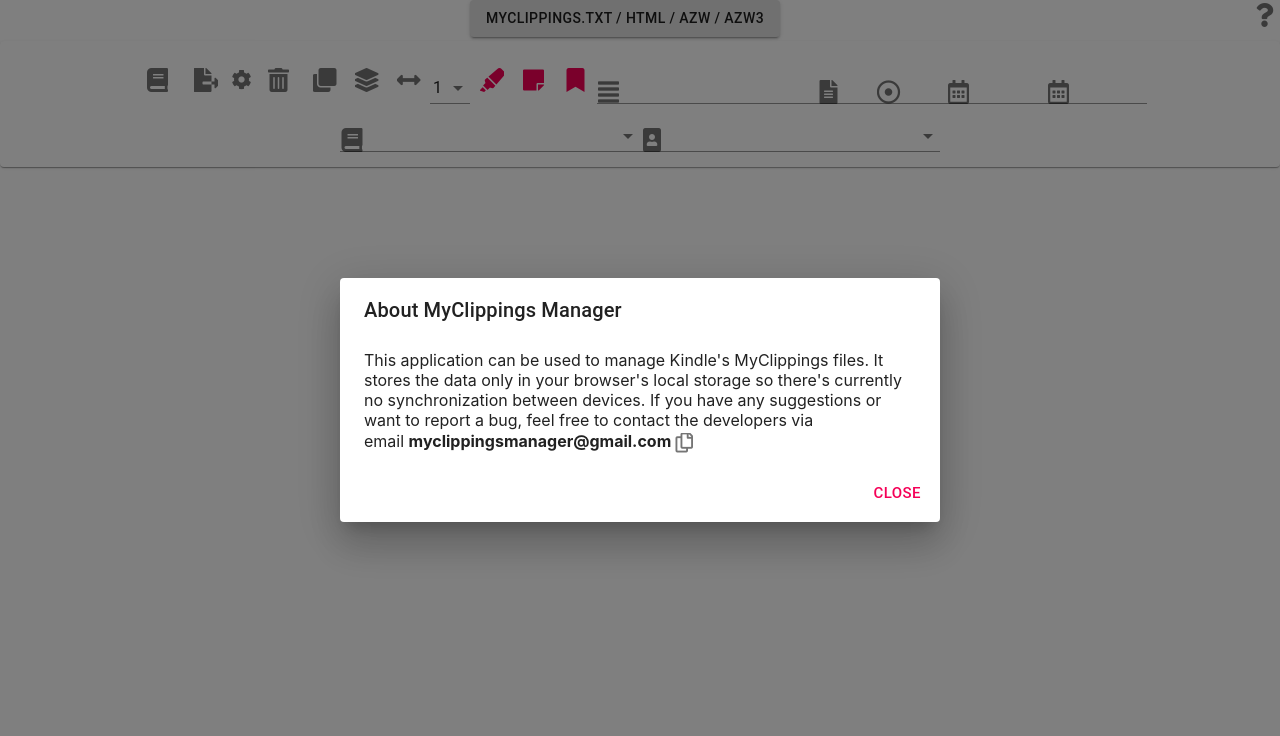
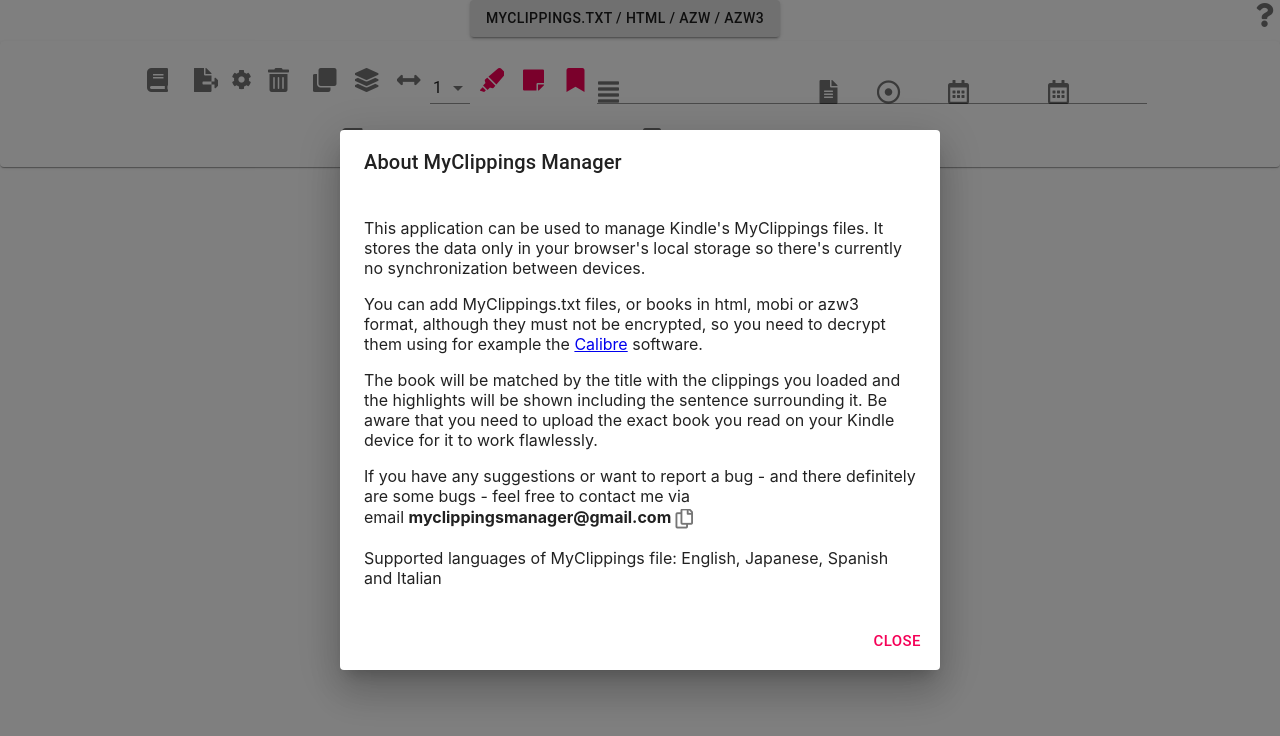
Before and after one commit to quirell/MyClippingsManager, a React (Create React App) app: page / in a window 1280 px wide. Both pictures are taken after a click on the button 1265 px from the left and 15 px from the top of the page. Shown: the top 736 px of the page. Built offline with nearby package versions, Linux system fonts and the light colour scheme.

Commit message:
Add hide / show books with deleted clippings Clean-up imports Reformat code

```diff
--- a/src/App.tsx
+++ b/src/App.tsx
@@ -18,7 +18,6 @@
 import {EmailConfiguration, EmailService} from "./export/email/EmailService";
 import Tooltip from "@material-ui/core/Tooltip";
 import {useSnackbar} from "notistack";
-import clsx from "clsx";
 import HelpModal from "./HelpModal";
 import {SimilarityClassifier} from "./clippings/SimilarityClassifier";
 
@@ -29,7 +28,8 @@
     return {
         renderOptions: {
             clippingsPerPage: 10,
-            name: "Exported Clippings.txt"
+            name: "Exported Clippings.txt",
+            clippingsPerFile: 100
         },
         emailConfiguration: {
             sendToKindleEmail: false,
@@ -65,7 +65,7 @@
         // only on init
     }, []);
 
-    async function convertBook() : Promise<Book | null>{
+    async function convertBook(): Promise<Book | null> {
         let htmlBook;
         try {
             htmlBook = await BookService.convertBook(bookFile.current!);
@@ -74,7 +74,7 @@
             enqueueSnackbar(`Failed to extract html from book ${e.message}`);
             return null;
         }
-        const book: Book = {...htmlBook, locations:0};
+        const book: Book = {...htmlBook, locations: 0};
         await BookStore.addBook(book);
         bookFile.current = null;
         return book;
@@ -85,7 +85,7 @@
 
         const book: Book | null = await convertBook();
 
-        if(!book){
+        if (!book) {
             setProcessingFile(false);
             return;
         }
@@ -262,10 +262,10 @@
             // If the clipping was note there might be highlights from which note has been removed, so update them
             updatedClippings[nextIndex++] = index !== -1 ? clippingsToUpdate[index] : current;
         }
-        if(deletedIndex > 0){
+        if (deletedIndex > 0) {
             // After delete we don't want to clear the cache of clippings before the removed element because it would
             // mess up colours
-            SimilarityClassifier.clearCache({clipping:updatedClippings[deletedIndex-1],index:deletedIndex-1})
+            SimilarityClassifier.clearCache({clipping: updatedClippings[deletedIndex - 1], index: deletedIndex - 1})
         }
         setClippings(updatedClippings);
         setClippingsCount(clippingsCount - 1);
@@ -323,12 +323,12 @@
                                setLocationModalOpen(false);
                                const book = await convertBook();
                                setProcessingFile(false);
-                               if(book)
+                               if (book)
                                    enqueueSnackbar(`Converted ${book.title}`);
                            }}
                            onAccept={handleBookInternal}
             />
-            <HelpModal open={helpModalOpen} onClose={() => setHelpModalOpen(false)} />
+            <HelpModal open={helpModalOpen} onClose={() => setHelpModalOpen(false)}/>
         </div>
     );
 };
--- a/src/HelpModal.tsx
+++ b/src/HelpModal.tsx
@@ -6,8 +6,6 @@
     DialogActions,
     DialogContent,
     DialogTitle,
-    Grid,
-    TextField,
     withStyles,
     WithStyles
 } from "@material-ui/core";
@@ -35,16 +33,30 @@
         >
             <DialogTitle>About MyClippings Manager</DialogTitle>
             <DialogContent>
-                This application can be used to manage Kindle's MyClippings files.
+                <p>This application can be used to manage Kindle's MyClippings files.
                     It stores the data only in your browser's local storage
                     so there's currently no synchronization between devices.
-
-                If you have any suggestions or want to report a bug,
-                feel free to contact the developers via email&nbsp;
+                </p>
+                <p>
+                    You can add MyClippings.txt files, or books in html, mobi or azw3 format,
+                    although they must not be encrypted, so you need to decrypt them using
+                    for example the <a href={"https://calibre-ebook.com/"}>Calibre</a> software.
+                </p>
+                <p>
+                    The book will be matched by the title with the clippings you loaded and the highlights will be shown
+                    including the sentence surrounding it.
+                    Be aware that you need to upload the exact book you read on your Kindle device for it to work
+                    flawlessly.
+                </p>
+                <p>
+                    If you have any suggestions or want to report a bug - and there definitely are some bugs -
+                    feel free to contact me via email&nbsp;
                     <b>
                         myclippingsmanager@gmail.com
                         <CopyToClipboard value={"myclippingsmanager@gmail.com"}/>
                     </b>
+                </p>
+                <p>Supported languages of MyClippings file: English, Japanese, Spanish and Italian</p>
             </DialogContent>
             <DialogActions>
                 <Button color={"secondary"} size={"large"} onClick={onClose}>Close</Button>
--- a/src/LocationModal.tsx
+++ b/src/LocationModal.tsx
@@ -28,7 +28,7 @@
     onLater: () => void
 }
 
-function LocationModal({open, onCancel, onAccept, classes,onLater}: Props) {
+function LocationModal({open, onCancel, onAccept, classes, onLater}: Props) {
     const locationsRef: any = React.useRef();
     return (
         <Dialog
--- a/src/books/BookRow.tsx
+++ b/src/books/BookRow.tsx
@@ -17,10 +17,12 @@
 
 interface Props {
     title: string,
-    deleted: (title: string) => void
+    // deleted: (title: string) => void
+    // restored: (title: string) => void
+    hideDeleted: boolean
 }
 
-export default function BookRow({title, deleted}: Props) {
+export default function BookRow({title, hideDeleted}: Props) {
     const classes = useStyles();
     const {enqueueSnackbar} = useSnackbar();
     const [info, setInfo] = React
@@ -83,6 +85,10 @@
         setEditable(false);
     }
 
+    if (hideDeleted && info.clippings == 0) {
+        return <></>
+    }
+
     return (
         <TableRow>
             <TableCell component="th" scope="row">{title}</TableCell>
@@ -99,7 +105,7 @@
             <TableCell align="right">
                 {
                     !editable &&
-                    <IconButton size={"small"} onClick={() => setEditable(true)} >
+                    <IconButton size={"small"} onClick={() => setEditable(true)}>
                         <Icon className={clsx("fas fa-edit")}/>
                     </IconButton>
                 }
--- a/src/books/BooksModal.tsx
+++ b/src/books/BooksModal.tsx
@@ -1,6 +1,16 @@
 import React from 'react';
-import {createStyles, Dialog, DialogContent, DialogTitle, withStyles, WithStyles} from "@material-ui/core";
+import {
+    Checkbox,
+    createStyles,
+    Dialog,
+    DialogContent,
+    DialogTitle,
+    Icon,
+    withStyles,
+    WithStyles
+} from "@material-ui/core";
 import BooksView from "./BooksView";
+import Tooltip from "@material-ui/core/Tooltip";
 
 const styles = createStyles({
     content: {
@@ -18,15 +28,31 @@
 
 function BooksModal({open, onClose, classes}: Props) {
 
+    const [hideDeleted, setHideDeleted] = React.useState(true);
+    const handleChange = (name: string) => (event: React.ChangeEvent<any>) => {
+        const value = event.target.type === "checkbox" ? event.target.checked : event.target.value;
+        setHideDeleted(value);
+    };
     return (
         <Dialog
             open={open}
             onClose={onClose}
             maxWidth={"lg"}
+            fullWidth={true}
         >
-            <DialogTitle>Books</DialogTitle>
+            <DialogTitle>Books
+                <Tooltip
+                    title={hideDeleted ? "Items with all clippings removed hidden" : "All items visible"}>
+                    <Checkbox
+                        checked={hideDeleted}
+                        onChange={handleChange("hideDeleted")}
+                        icon={<Icon className={"fas fa-eye"} style={{width: "auto"}}/>}
+                        checkedIcon={<Icon className={"fas fa-eye-slash"} style={{width: "auto"}}/>}
+                    />
+                </Tooltip>
+            </DialogTitle>
             <DialogContent>
-                <BooksView/>
+                <BooksView hideDeleted={hideDeleted}/>
             </DialogContent>
         </Dialog>
     );
--- a/src/books/BooksView.tsx
+++ b/src/books/BooksView.tsx
@@ -11,7 +11,11 @@
     table: {},
 });
 
-export default function BooksView() {
+export interface BooksViewProps {
+    hideDeleted: boolean
+}
+
+export default function BooksView({hideDeleted}: BooksViewProps) {
     const classes = useStyles();
     const [titles, setTitles] = React.useState<string[]>([])
     React.useEffect(() => {
@@ -22,10 +26,6 @@
         ).then((result) => setTitles(_.uniq(result.flatMap(titles => titles))))
 
     }, [])
-
-    const removeTitle = (title: string) => {
-        setTitles(titles.filter(t => t !== title));
-    }
 
     return (
         <TableContainer component={Paper}>
@@ -41,7 +41,7 @@
                     </TableRow>
                 </TableHead>
                 <TableBody>
-                    {titles.map(title => (<BookRow key={title} deleted={removeTitle} title={title}/>))}
+                    {titles.map(title => (<BookRow key={title} title={title} hideDeleted={hideDeleted}/>))}
                 </TableBody>
             </Table>
         </TableContainer>
--- a/src/highlight/Highlight.tsx
+++ b/src/highlight/Highlight.tsx
@@ -98,7 +98,7 @@
     };
     let similarityClass = classes.similarity_default;
     if (displayOptions.groupSimilar) {
-        similarityClass = SimilarityClassifier.getGroup(index,clipping) ? classes.similarity_one : classes.similarity_two;
+        similarityClass = SimilarityClassifier.getGroup(index, clipping) ? classes.similarity_one : classes.similarity_two;
     }
 
     return (
```
Also changed, not shown: src/clippings/SimilarityClassifier.ts (+6 -6 lines). Lines whose indentation alone changed are shown as unchanged.
